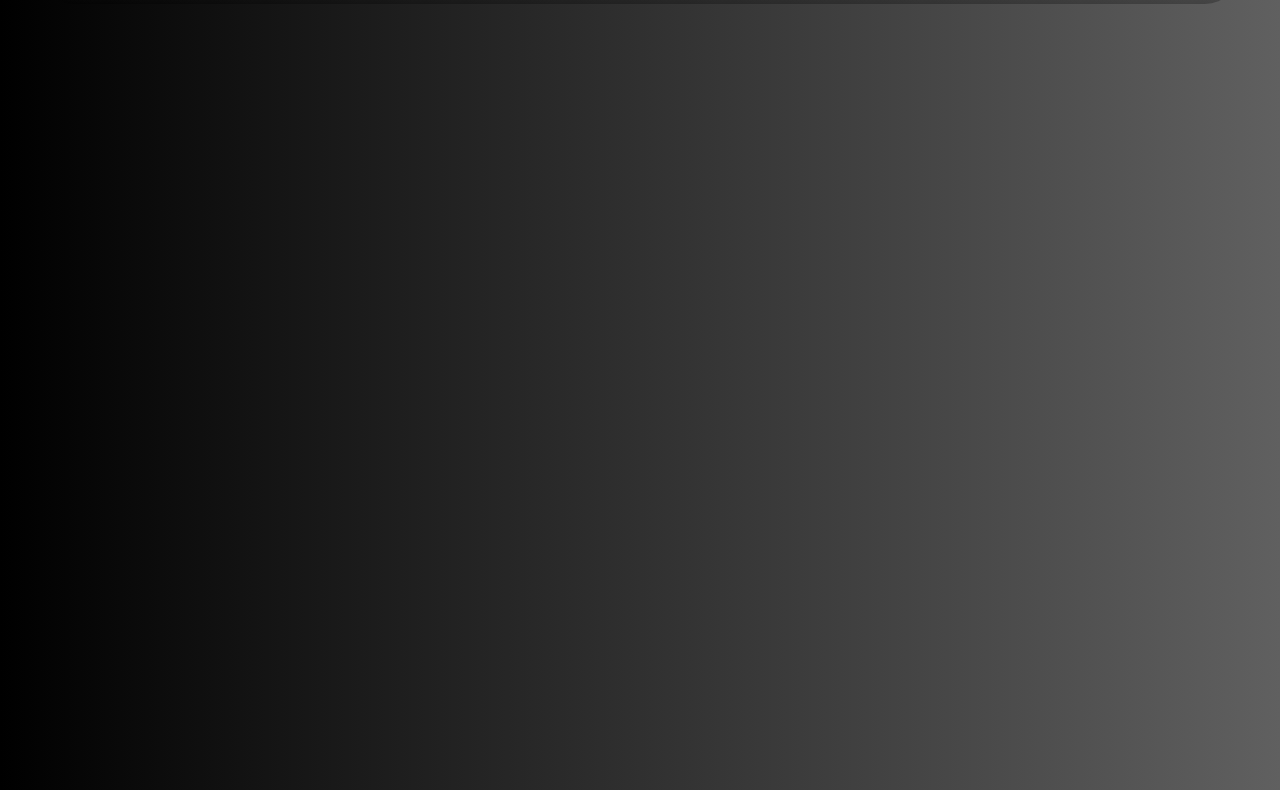
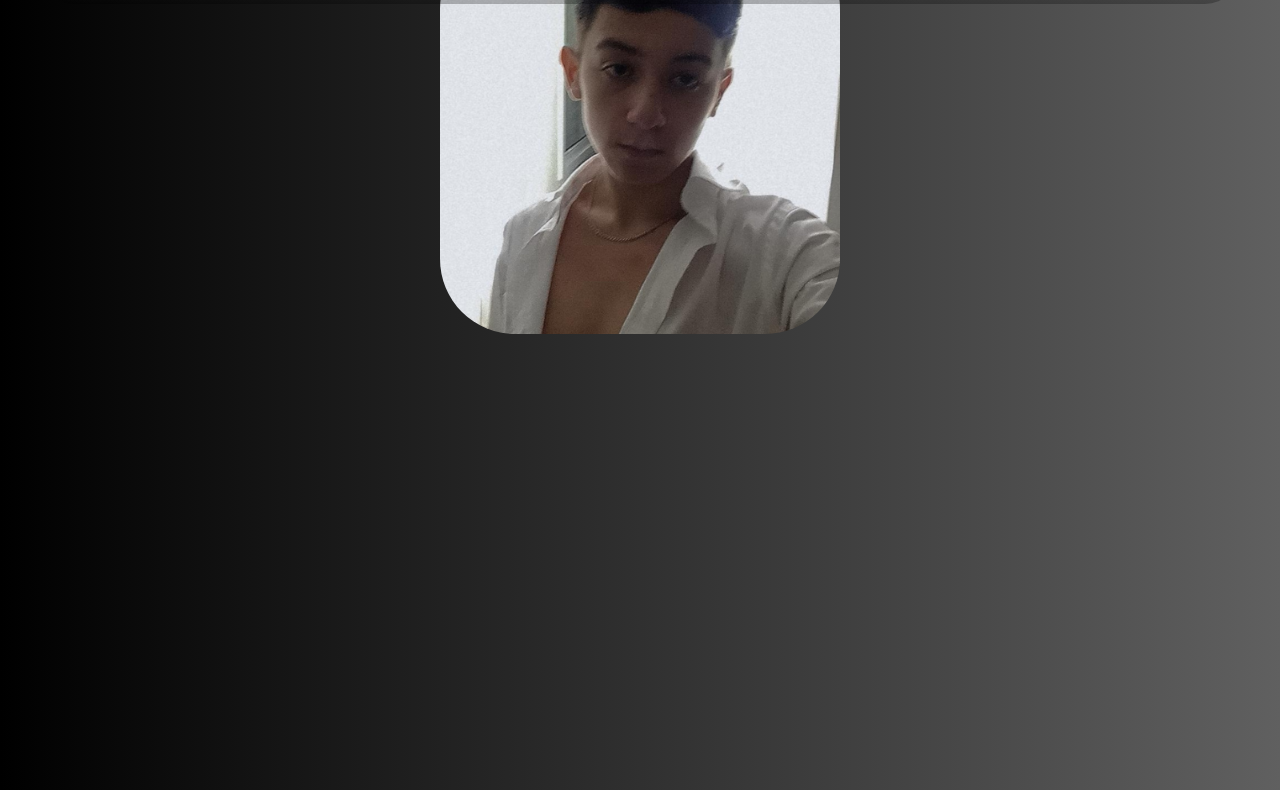
Before and after one commit to samuelbrag4/siteProprio, a plain HTML site: page index.html in a window 1280 px wide. Shown: the part 106-896 px from the top of the page. Drawn offline with nearby package versions, Linux system fonts and the light colour scheme.

Commit message:
feat: added img

```diff
--- a/css/styles.css
+++ b/css/styles.css
@@ -41,6 +41,10 @@ a {
     padding: 10px;
 }
 
+a:hover {
+    color: #4b4b4b;
+}
+
 h2 {
     color: #FFF;
     text-align: right;
@@ -56,3 +60,10 @@ h2:hover {
 h2 span {
     color: #606060;
 }
+
+img {
+    width: 400px;
+    height: 400px;
+    flex-shrink: 0;
+    border-radius: 75px;
+}
--- a/index.html
+++ b/index.html
@@ -11,7 +11,7 @@
     <title>Meu site</title>
   </head>
   <body>
-    <header id="inicio">
+    <header>
         <nav>
             <h2>Samuel <span>Braga</span></h2>
 
@@ -23,6 +23,10 @@
         </nav>
     </header>
 
+    <section id="inicio">
+      <img src="img/eu2.png">
+    </section>
+
     <section id="sobre"></section>
     <section id="projetos"></section>
     <section id="servicos"></section>
```
Also changed, not shown: img/eu2.png (added).
